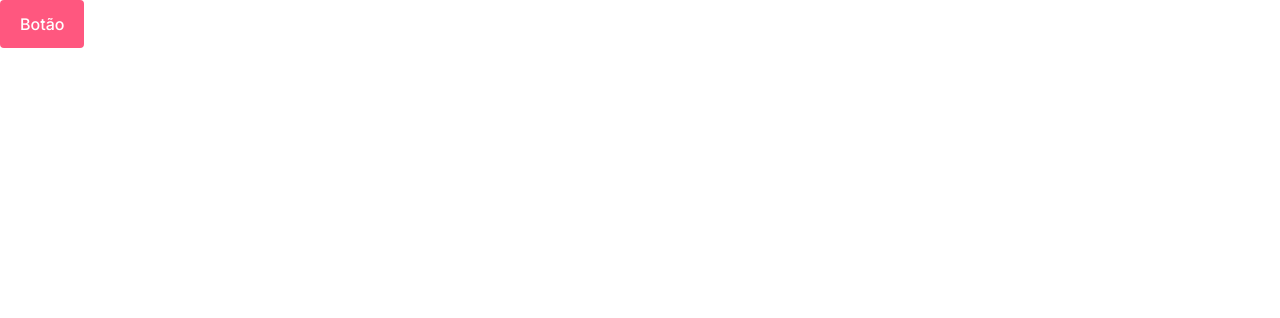
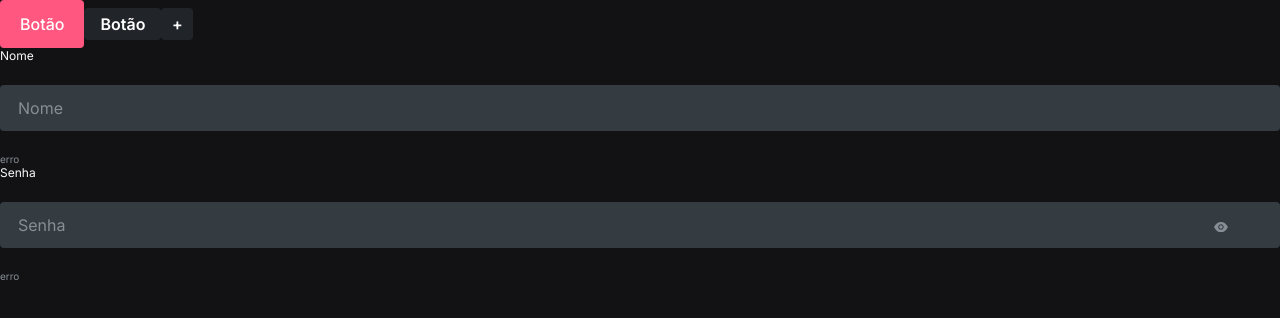
Before and after one commit to leonardoliska/Kenzie-Hub, a React (Create React App) app: page / in a window 1280 px wide. Shown: the top 318 px of the page. Built offline with nearby package versions, Linux system fonts and the light colour scheme.

Commit message:
style: create text and password input

```diff
--- /dev/null
+++ b/src/components/Input/index.jsx
@@ -0,0 +1,25 @@
+import { Container, InputContainer } from "./styles"
+
+import { AiFillEye } from "react-icons/ai"
+import { useState } from "react"
+
+const Input = ({ label, type = "text", ...rest }) => {
+    const [inputType, setInputType] = useState(type)
+
+    const handlePassword = () => {
+        inputType === "password" ? setInputType("text") : setInputType("password")
+    }
+
+    return (
+        <Container>
+            <label>{label}</label>
+            <InputContainer>
+                <input type={inputType} {...rest}></input>
+                {type === "password" && <AiFillEye onClick={handlePassword} />}
+            </InputContainer>
+            <span>erro</span>
+        </Container>
+    )
+}
+
+export default Input
--- /dev/null
+++ b/src/components/Input/styles.js
@@ -0,0 +1,50 @@
+import styled from "styled-components"
+
+export const Container = styled.div`
+    display: flex;
+    flex-direction: column;
+    gap: 22px;
+
+    label {
+        font-size: var(--size-1);
+        color: var(--grey-0);
+    }
+
+    span {
+        font-size: calc(var(--size-1) - 2px);
+        color: var(--grey-1);
+    }
+`
+
+export const InputContainer = styled.div`
+    position: relative;
+
+    input {
+        box-sizing: border-box;
+        border: 2px solid transparent;
+        border-radius: 4px;
+        padding: 11px 10% 11px 16px;
+        background-color: var(--grey-2);
+        font-size: var(--size-3);
+        width: 100%;
+
+        ::placeholder {
+            color: var(--grey-1);
+        }
+        :hover {
+            border-color: var(--grey-0);
+
+            ::placeholder {
+                color: var(--grey-0);
+            }
+        }
+    }
+
+    svg {
+        position: absolute;
+        top: 17px;
+        right: 4%;
+        color: var(--grey-1);
+        cursor: pointer;
+    }
+`
--- a/src/pages/Home/index.jsx
+++ b/src/pages/Home/index.jsx
@@ -1,9 +1,19 @@
 import {} from "./styles"
 
 import Button from "../../components/Button"
+import SmallButton from "../../components/SmallButton"
+import Input from "../../components/Input"
 
 const Home = () => {
-    return <Button>Botão</Button>
+    return (
+        <>
+            <Button>Botão</Button>
+            <SmallButton>Botão</SmallButton>
+            <SmallButton icon>+</SmallButton>
+            <Input label="Nome" placeholder="Nome" />
+            <Input label="Senha" type="password" placeholder="Senha" />
+        </>
+    )
 }
 
 export default Home
--- a/src/styles/GlobalStyle.js
+++ b/src/styles/GlobalStyle.js
@@ -26,7 +26,8 @@ export default createGlobalStyle`
         margin: 0;
         padding: 0;
         font-family: var(--font-primary);
-        color: var(--white)
+        color: var(--white);
+        background-color: var(--grey-4);
     }
 
     button {
```
